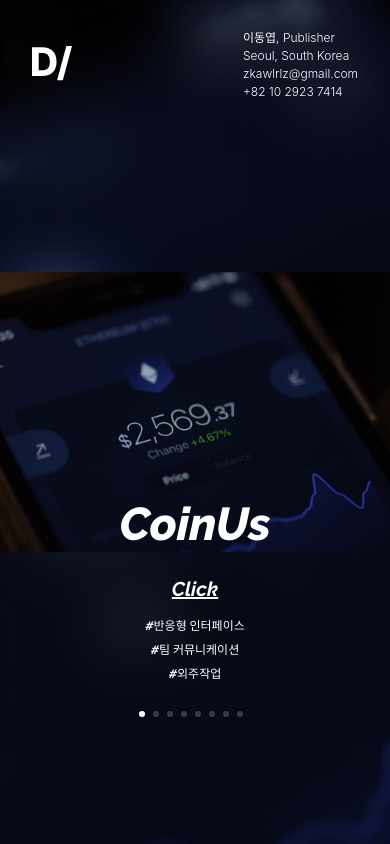
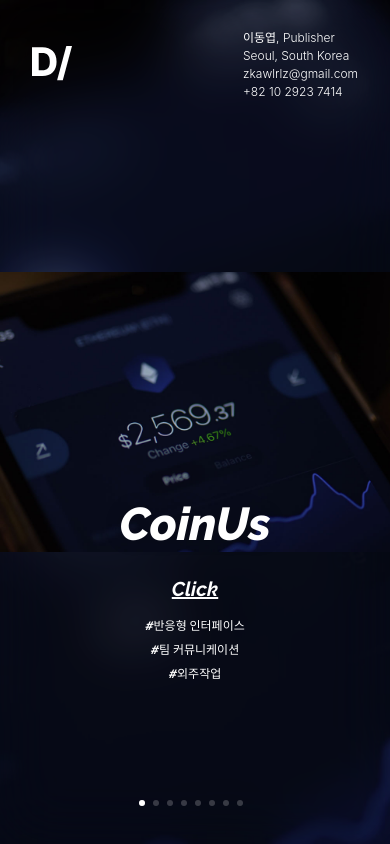
Before and after one commit to zkawlrlz/D--, a plain HTML site: page index.html in a window 390 px wide. Shown: the top 844 px of the page. Drawn offline with Linux system fonts and the light colour scheme; a web font is replaced by a local one.

Commit message:
CSS 수정.

```diff
--- a/css/style.css
+++ b/css/style.css
@@ -460,4 +460,8 @@ a {
   .ms__desc_p {
     display: none;
   }
+  .pagination {
+    bottom: -100px;
+    top: unset;
 }
+}
```
